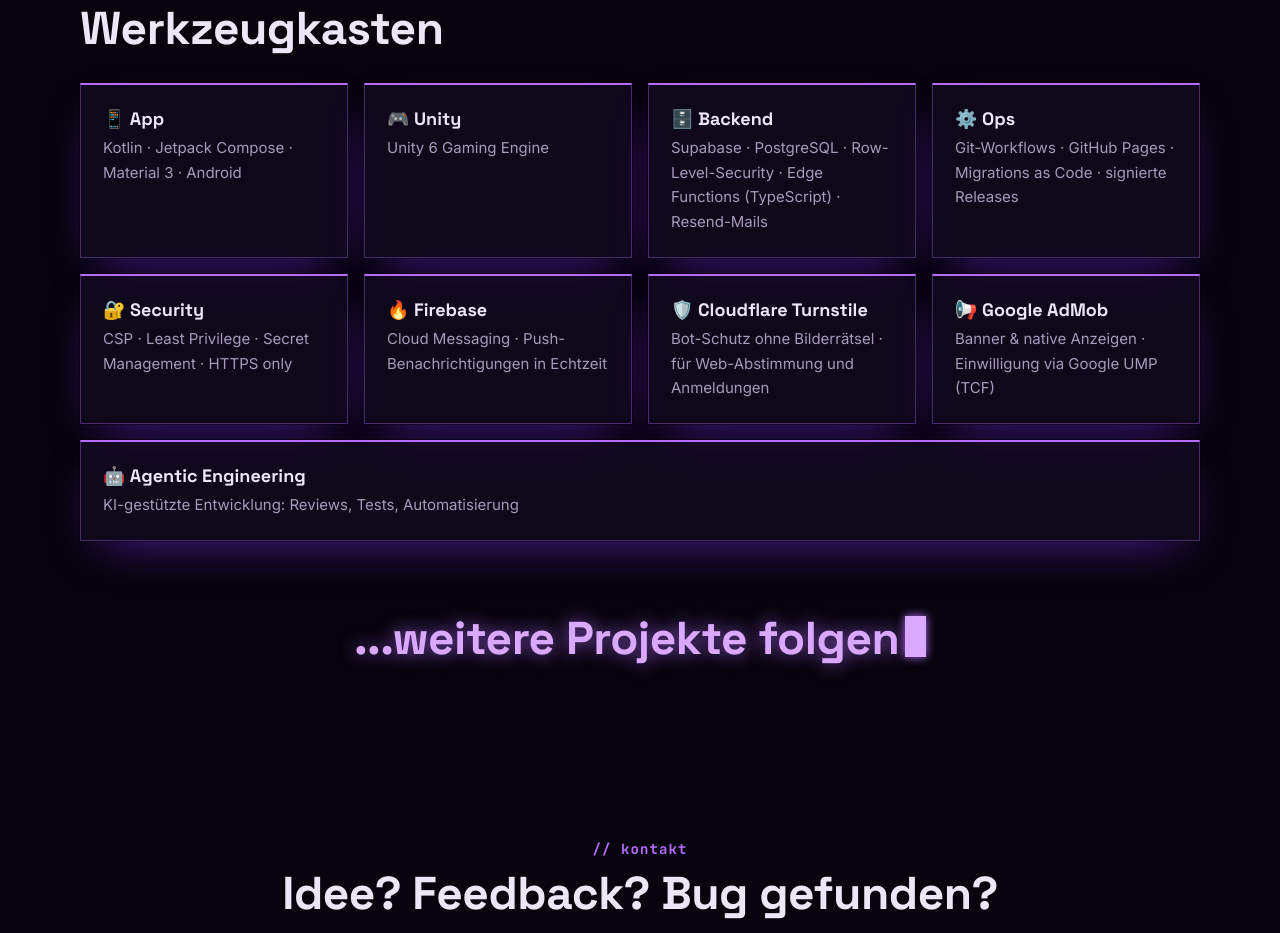
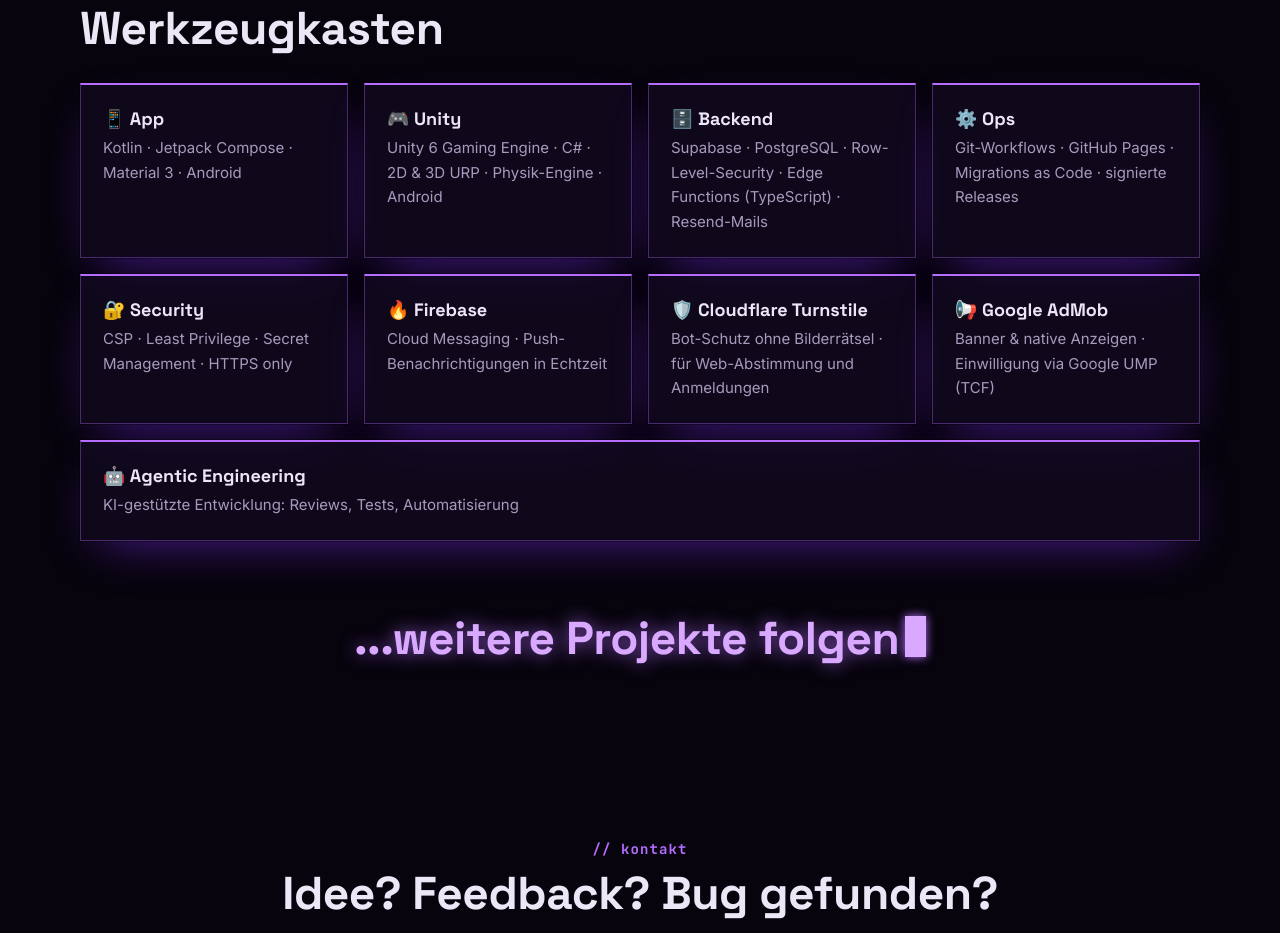
Before and after one commit to LuTekOps/lutekops-web, a plain HTML site: page index.html in a window 1280 px wide. Shown: the part 4534-5467 px from the top of the page. Drawn offline with Linux system fonts and the light colour scheme.

Commit message:
Stack: Unity card with C#, 2D & 3D URP, physics, Android
Co-Authored-By: Claude Opus 5.5 <noreply@anthropic.com>
Claude-Session: https://claude.ai/code/session_01Mys5NCGUFLWUQVvxMNbmjb

```diff
--- a/index.html
+++ b/index.html
@@ -162,7 +162,7 @@
     <h2>Werkzeugkasten</h2>
     <div class="stack">
       <div class="card"><h3>📱 App</h3><p>Kotlin · Jetpack Compose · Material 3 · Android</p></div>
-      <div class="card"><h3>🎮 Unity</h3><p>Unity 6 Gaming Engine</p></div>
+      <div class="card"><h3>🎮 Unity</h3><p>Unity 6 Gaming Engine · C# · 2D &amp; 3D URP · Physik-Engine · Android</p></div>
       <div class="card"><h3>🗄️ Backend</h3><p>Supabase · PostgreSQL · Row-Level-Security · Edge Functions (TypeScript) · Resend-Mails</p></div>
       <div class="card"><h3>⚙️ Ops</h3><p>Git-Workflows · GitHub Pages · Migrations as Code · signierte Releases</p></div>
       <div class="card"><h3>🔐 Security</h3><p>CSP · Least Privilege · Secret Management · HTTPS only</p></div>
```
